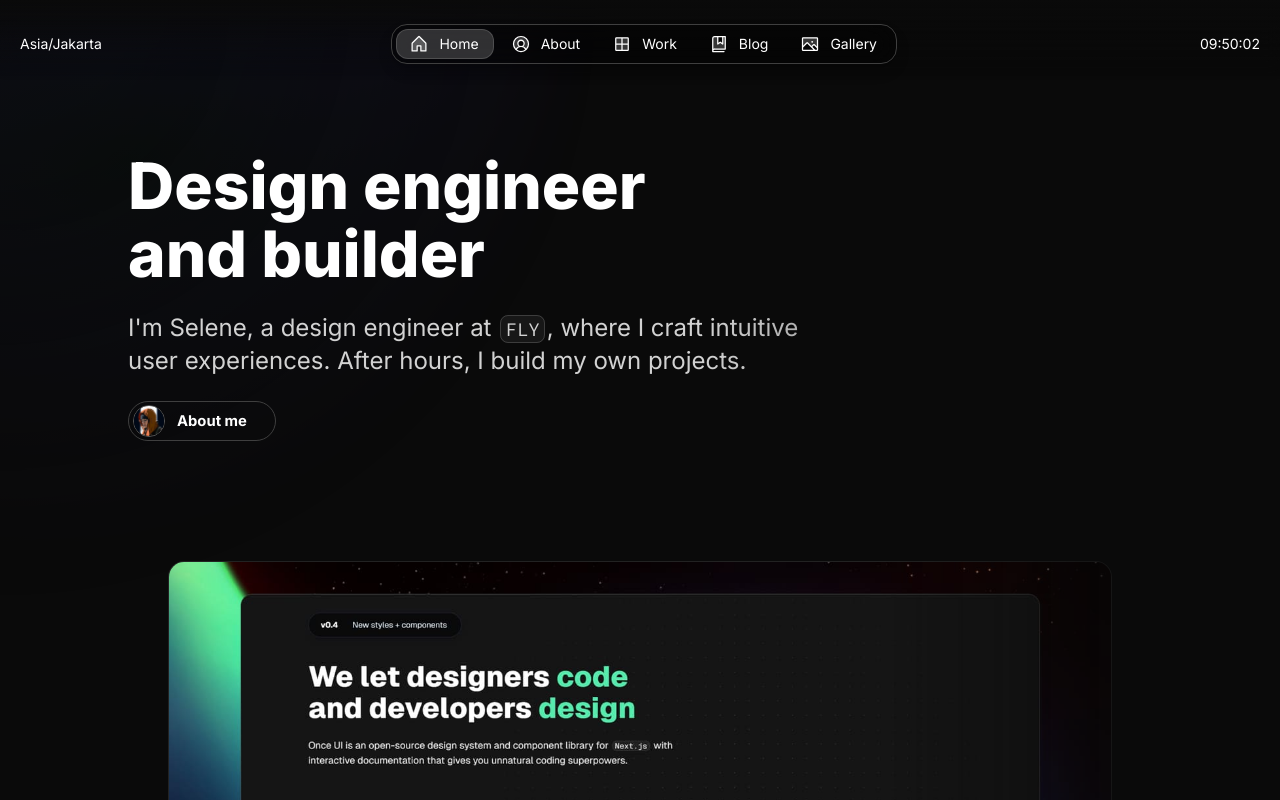
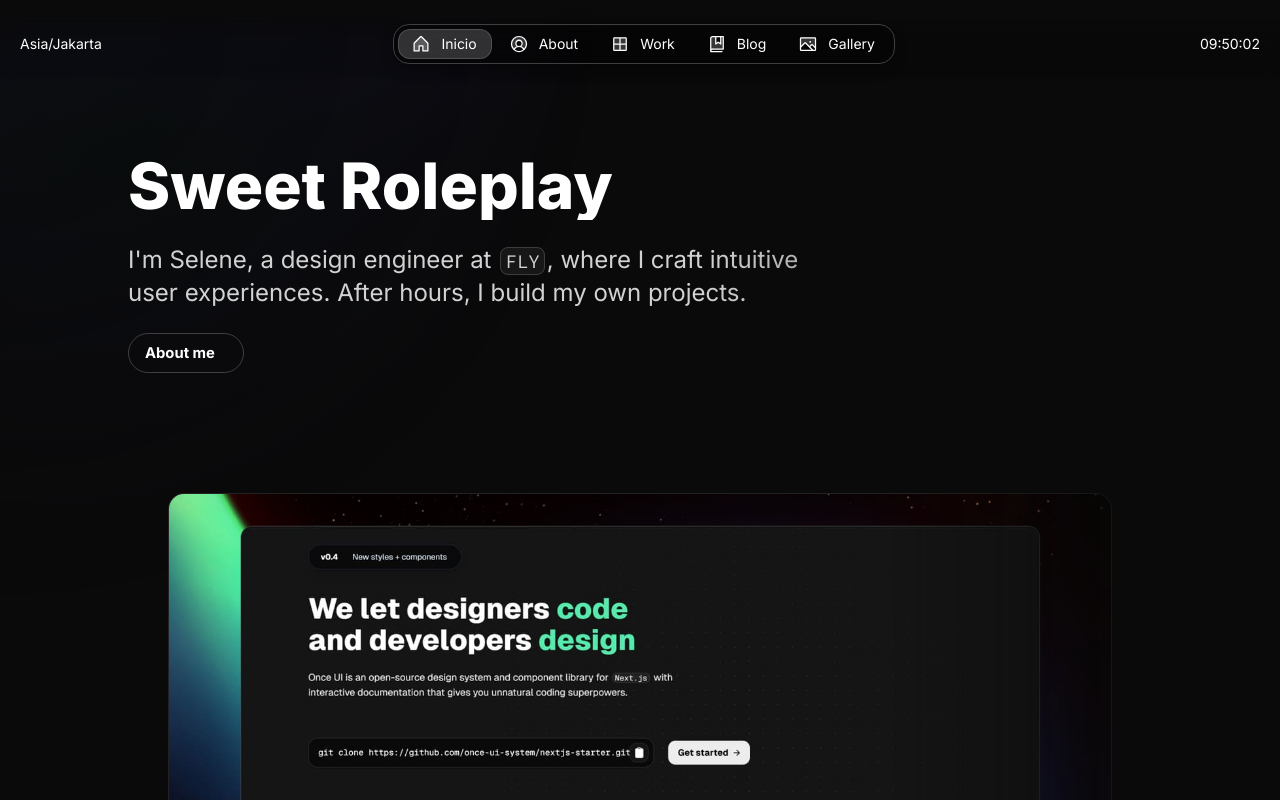
Before and after one commit to flynnzin/sweet_nexjsj, a Next.js app: page /en in a window 1280 px wide. Shown: the top 800 px of the page. Built offline with nearby package versions, Linux system fonts and the light colour scheme.

Commit message:
Update content.js

```diff
--- a/src/app/resources/content.js
+++ b/src/app/resources/content.js
@@ -44,10 +44,10 @@ const social = [
 ]
 
 const home = {
-    label: 'Home',
+    label: 'Inicio',
     title: `${person.name}'s Portfolio`,
     description: `Portfolio website showcasing my work as a ${person.role}`,
-    headline: <>Design engineer and builder</>,
+    headline: <>Sweet Roleplay</>,
     subline: <>I'm Selene, a design engineer at <InlineCode>FLY</InlineCode>, where I craft intuitive<br/> user experiences. After hours, I build my own projects.</>
 }
 
@@ -60,10 +60,10 @@ const about = {
         subItems: false
     },
     avatar: {
-        display: true
+        display: false
     },
     calendar: {
-        display: true,
+        display: false,
         link: 'https://cal.com'
     },
     intro: {
@@ -72,7 +72,7 @@ const about = {
         description: <>Selene is a Jakarta-based design engineer with a passion for transforming complex challenges into simple, elegant design solutions. Her work spans digital interfaces, interactive experiences, and the convergence of design and technology.</>
     },
     work: {
-        display: true, // set to false to hide this section
+        display: false, // set to false to hide this section
         title: 'Work Experience',
         experiences: [
             {
```
